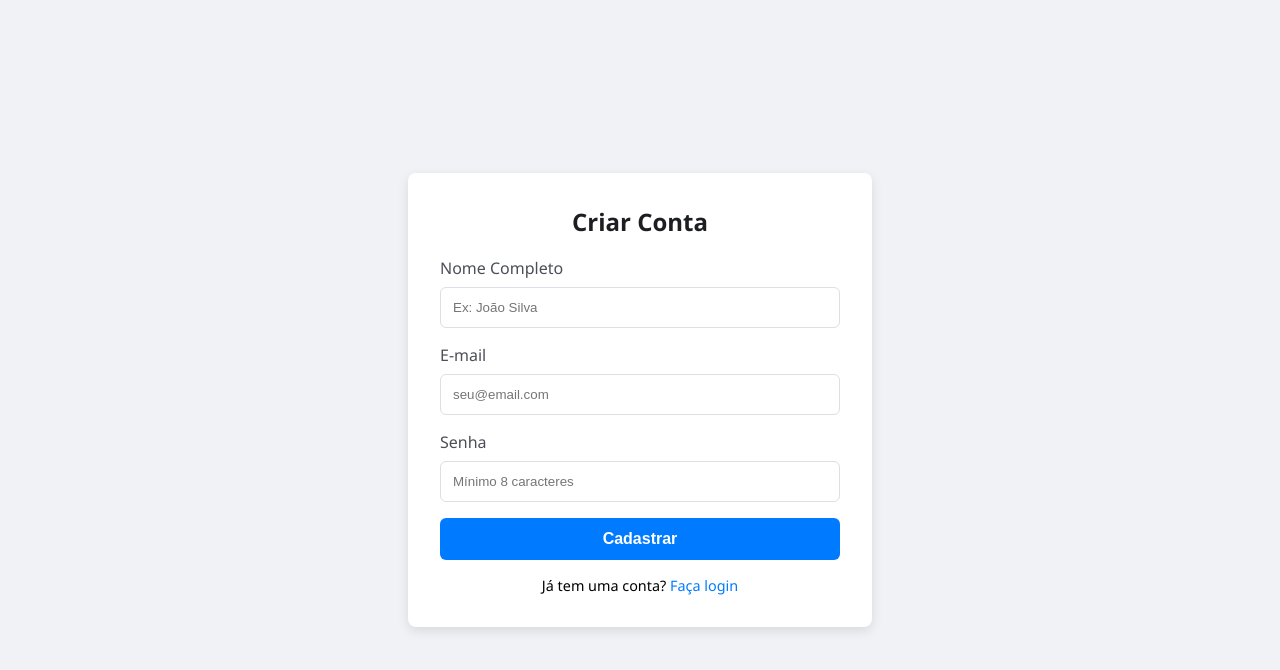
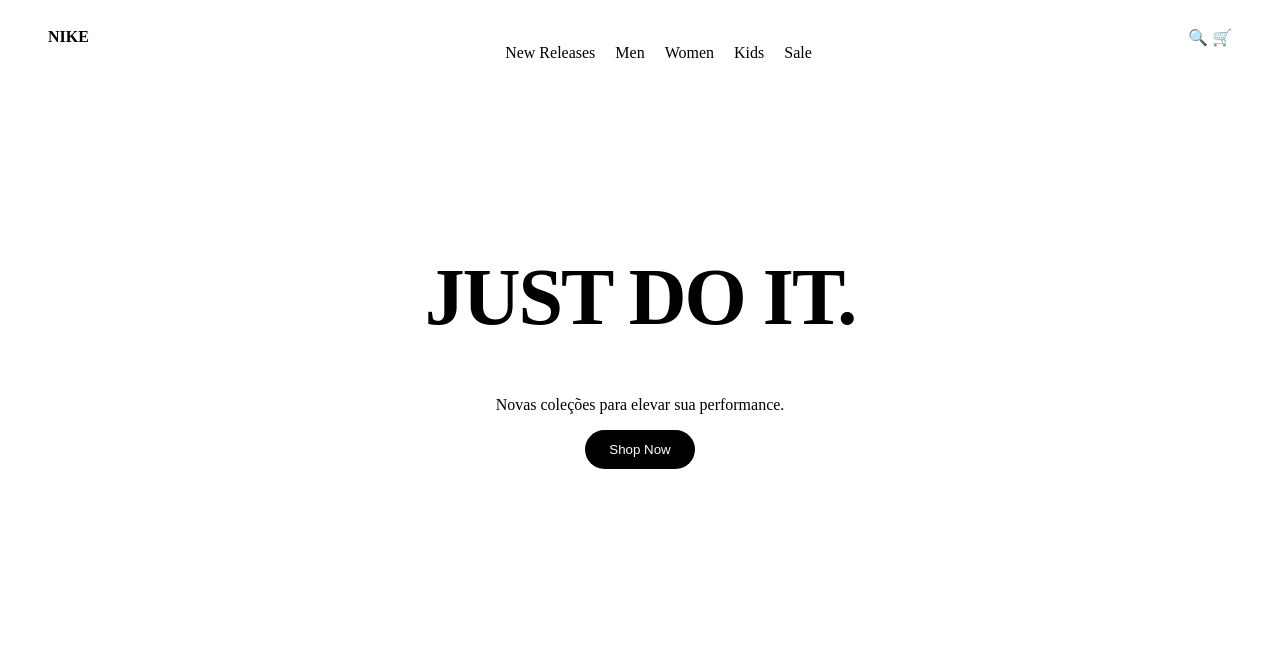
Before and after one commit to joaoambaroliveira-a11y/vendas-CITY, a plain HTML site: page index.html in a window 1280 px wide. Drawn offline with Linux system fonts and the light colour scheme.

Commit message:
Update index.html

```diff
--- a/index.html
+++ b/index.html
@@ -1,109 +1,21 @@
-<!DOCTYPE html>
-<html lang="pt-br">
-<head>
-    <meta charset="UTF-8">
-    <meta name="viewport" content="width=device-width, initial-scale=1.0">
-    <title>Tela de Cadastro</title>
-    <style>
-        body {
-            font-family: 'Segoe UI', Tahoma, Geneva, Verdana, sans-serif;
-            background-color: #f0f2f5;
-            display: flex;
-            justify-content: center;
-            align-items: center;
-            height: 100vh;
-            margin: 0;
-        }
+<header>
+  <nav style="display: flex; justify-content: space-between; padding: 20px 40px;">
+    <div class="logo"><strong>NIKE</strong></div>
+    <ul style="list-style: none; display: flex; gap: 20px;">
+      <li>New Releases</li>
+      <li>Men</li>
+      <li>Women</li>
+      <li>Kids</li>
+      <li>Sale</li>
+    </ul>
+    <div class="icons">🔍 🛒</div>
+  </nav>
+</header>
 
-        .card-cadastro {
-            background-color: white;
-            padding: 2rem;
-            border-radius: 8px;
-            box-shadow: 0 4px 12px rgba(0, 0, 0, 0.1);
-            width: 100%;
-            max-width: 400px;
-        }
-
-        .card-cadastro h2 {
-            margin-top: 0;
-            color: #1c1e21;
-            text-align: center;
-        }
-
-        .form-group {
-            margin-bottom: 1rem;
-        }
-
-        .form-group label {
-            display: block;
-            margin-bottom: 0.5rem;
-            color: #4b4f56;
-        }
-
-        .form-group input {
-            width: 100%;
-            padding: 0.75rem;
-            border: 1px solid #dddfe2;
-            border-radius: 6px;
-            box-sizing: border-box; /* Garante que o padding não estoure a largura */
-        }
-
-        .btn-cadastrar {
-            width: 100%;
-            padding: 0.75rem;
-            background-color: #007bff;
-            border: none;
-            border-radius: 6px;
-            color: white;
-            font-size: 1rem;
-            font-weight: bold;
-            cursor: pointer;
-            transition: background-color 0.3s;
-        }
-
-        .btn-cadastrar:hover {
-            background-color: #0056b3;
-        }
-
-        .footer-link {
-            text-align: center;
-            margin-top: 1rem;
-            font-size: 0.9rem;
-        }
-
-        .footer-link a {
-            color: #007bff;
-            text-decoration: none;
-        }
-    </style>
-</head>
-<body>
-
-    <div class="card-cadastro">
-        <h2>Criar Conta</h2>
-        <form action="#">
-            <div class="form-group">
-                <label for="nome">Nome Completo</label>
-                <input type="text" id="nome" placeholder="Ex: João Silva" required>
-            </div>
-
-            <div class="form-group">
-                <label for="email">E-mail</label>
-                <input type="email" id="email" placeholder="seu@email.com" required>
-            </div>
-
-            <div class="form-group">
-                <label for="senha">Senha</label>
-                <input type="password" id="senha" placeholder="Mínimo 8 caracteres" required>
-            </div>
-
-            <button type="submit" class="btn-cadastrar">Cadastrar</button>
-        </form>
-
-        <div class="footer-link">
-            Já tem uma conta? <a href="#">Faça login</a>
-        </div>
-    </div>
-
-</body>
-</html>
+<main style="text-align: center; padding: 100px 20px;">
+  <h1 style="font-size: 80px; font-weight: 900; letter-spacing: -2px;">JUST DO IT.</h1>
+  <p>Novas coleções para elevar sua performance.</p>
+  <button style="background: #000; color: #fff; padding: 12px 24px; border-radius: 30px; border: none; cursor: pointer;">
+    Shop Now
+  </button>
+</main>
```
